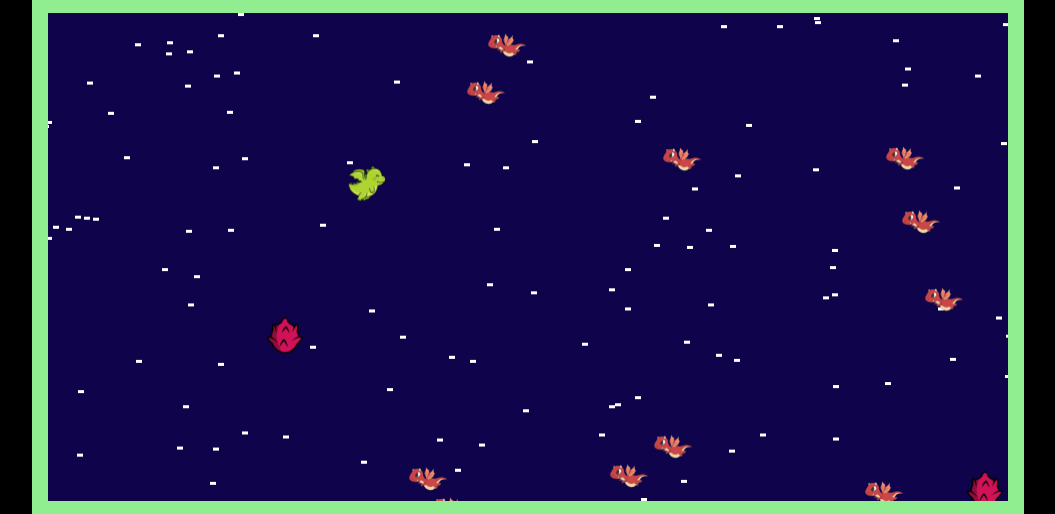
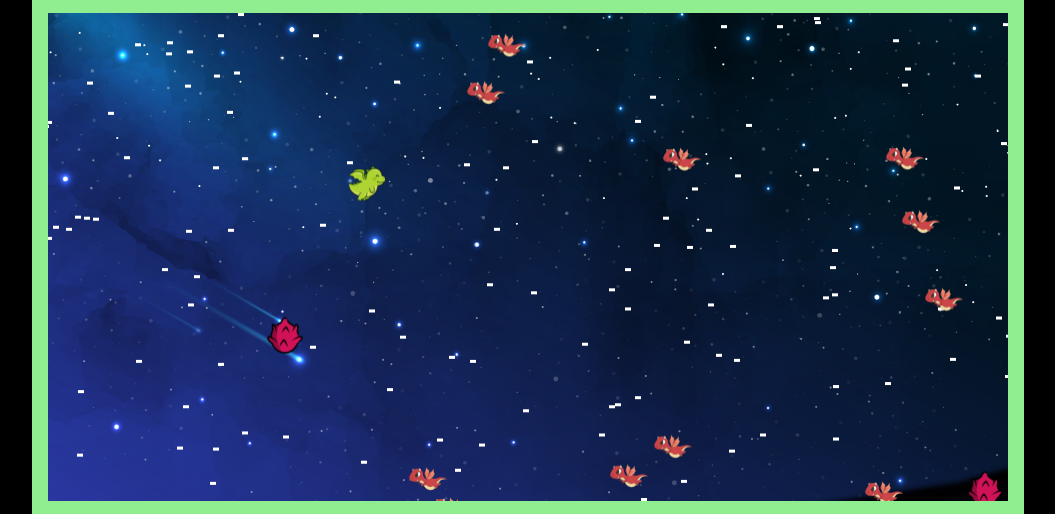
Before and after one commit to GianlorenzoDercole/dragon_flight_2, a plain HTML site: page index.html in a window 1280 px wide. Shown: the part 141-655 px from the top of the page, without its empty margins (112-1167 px from the left). Drawn offline with Linux system fonts and the light colour scheme.

Commit message:
changed background picture

```diff
--- a/css/style.css
+++ b/css/style.css
@@ -24,7 +24,7 @@ html,body {
   canvas {
 
     background-color: #0F044C;
-    /* background-image: url('../images/images-7.jpeg'); */
+    background-image: url('../images/bg.jpg');
     background-size: cover;
     width: 100%;
     height: 100%;
```
Also changed, not shown: js/main.js (+2 -6 lines), images/bg.jpg (added), images/falling-stars-beautiful-night-background/2799007.jpg (added), images/falling-stars-beautiful-night-background/License free.txt (added), images/falling-stars-beautiful-night-background/License premium.txt (added), 3 other files.
